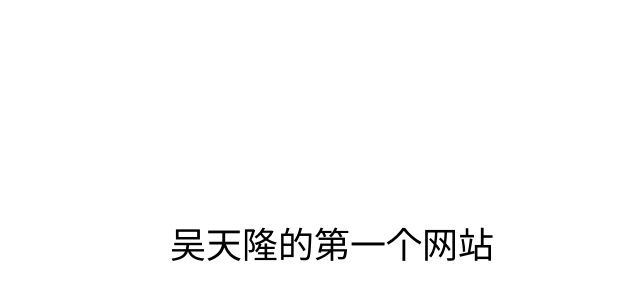
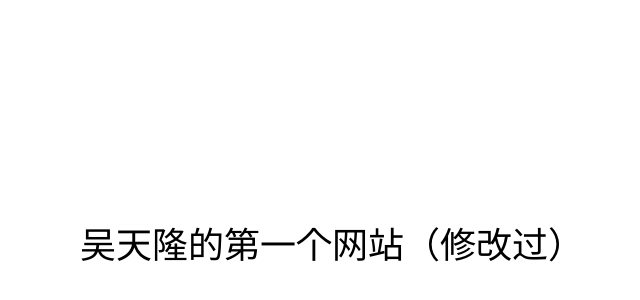
Before and after one commit to wutianlong220/wutianlong220.github.io, a plain HTML site: page index.html in a window 1280 px wide. Shown: the part 158-458 px from the top of the page, without its empty margins (308-948 px from the left). Drawn offline with Linux system fonts and the light colour scheme.

Commit message:
第一次修改

```diff
--- a/index.html
+++ b/index.html
@@ -21,6 +21,6 @@
     </style>
 </head>
 <body>
-    <div class="text">吴天隆的第一个网站</div>
+    <div class="text">吴天隆的第一个网站（修改过）</div>
 </body>
 </html>
```
